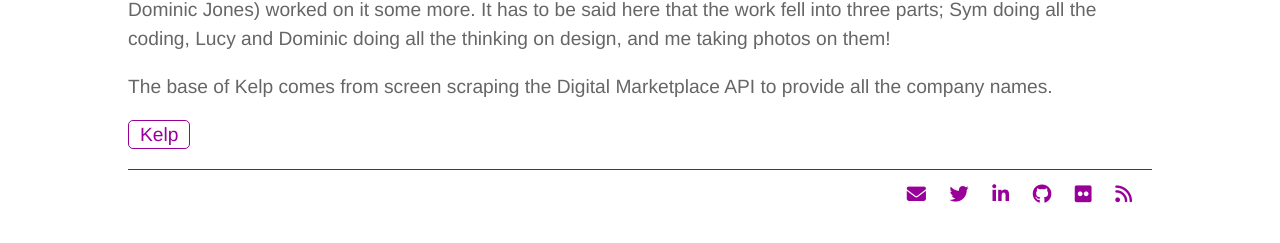
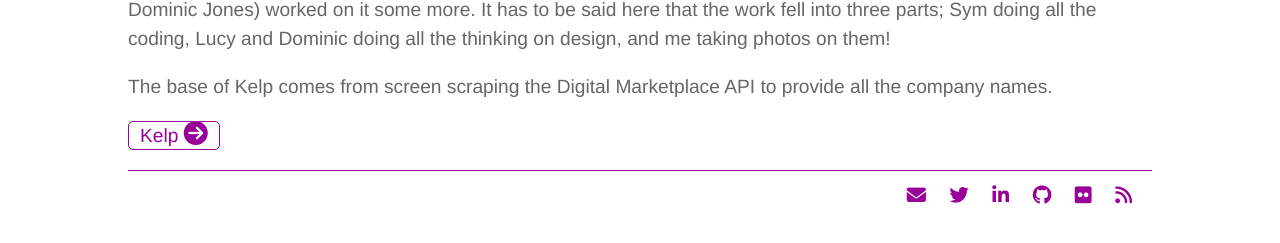
Before and after one commit to electronicdreamplant/electronicdreamplant.github.io, a Jekyll site: the page built from projects/kelp.html, in a window 1280 px wide. Shown: the part 644-887 px from the top of the page. Built offline with Jekyll 4.4.1, drawn with Linux system fonts in a browser that asks for light colours; nearby versions of some CDN libraries.

Commit message:
Update kelp.html

```diff
--- a/projects/kelp.html
+++ b/projects/kelp.html
@@ -18,5 +18,5 @@
 
   <p>The base of Kelp comes from screen scraping the Digital Marketplace API to provide all the company names.</p>
 
-  <p><a class="button" href="http://localgov-kelp.herokuapp.com">Kelp</a></p>
+  <p><a class="button" href="http://localgov-kelp.herokuapp.com">Kelp <i style="font-size:24px" class="fa">&#xf0a9;</i></a></p>
   <p></p>
```
